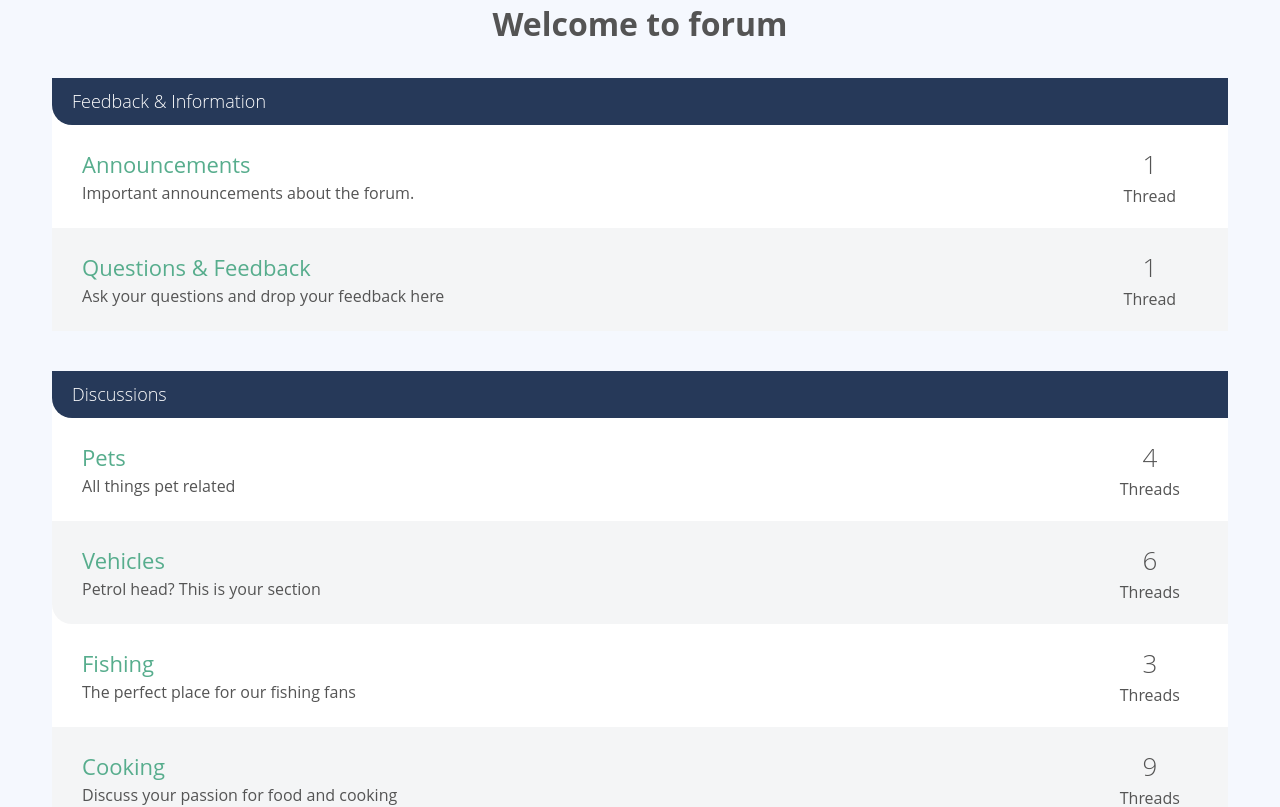
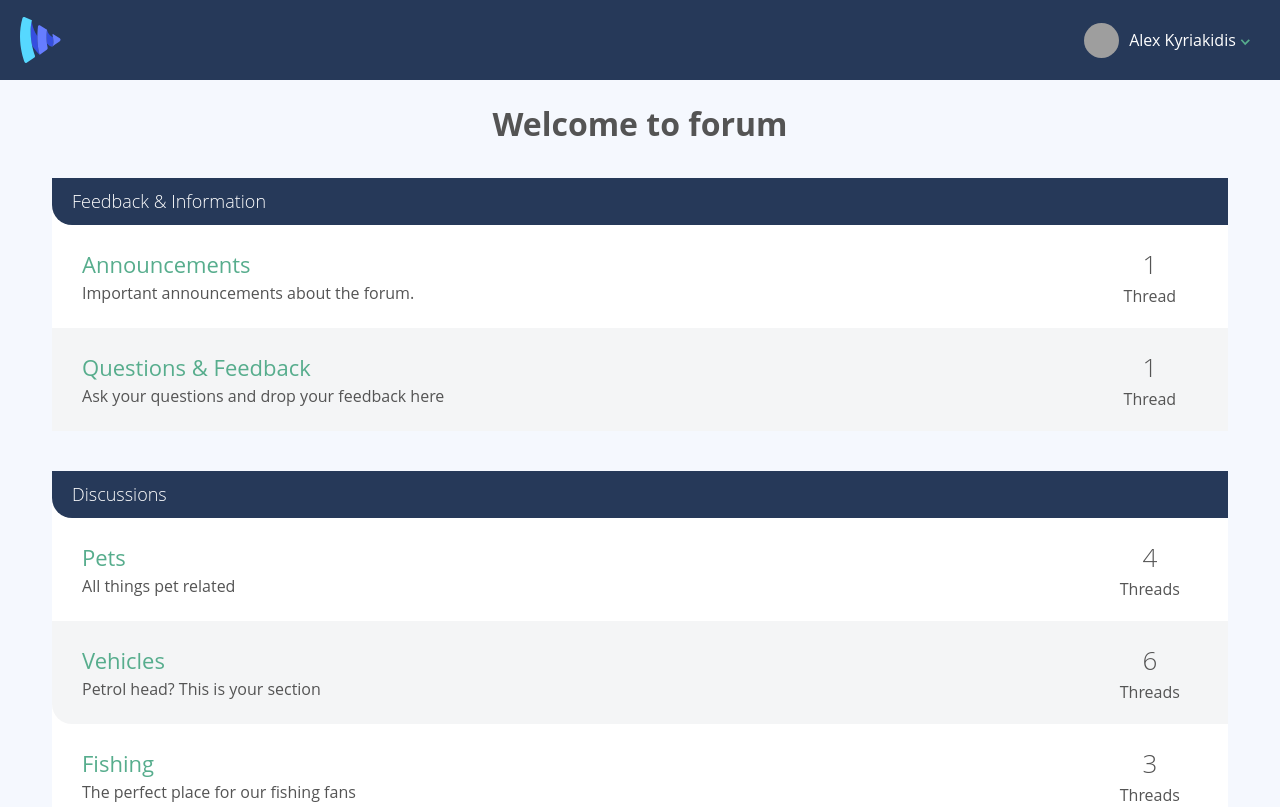
Before and after one commit to Yariandres/vue-mastery-forum, a Vue app: page / in a window 1280 px wide. Shown: the top 807 px of the page. Built offline with nearby package versions, Linux system fonts and the light colour scheme; grey boxes are pictures that could not be loaded.

Commit message:
Add navbar component and update home page layout

```diff
--- a/src/App.vue
+++ b/src/App.vue
@@ -1,5 +1,9 @@
 <template>
+  <the-navbar />
   <div class="container">
     <router-view />
   </div>
 </template>
+<script lang="ts" setup>
+import TheNavbar from './components/TheNavbar.vue';
+</script>
--- /dev/null
+++ b/src/components/TheNavbar.vue
@@ -0,0 +1,71 @@
+<template>
+  <header class="header" id="header">
+    <router-link :to="{ name: 'Home' }">
+      <img class="logo" src="../assets/img/svg/vueschool-logo.svg" alt="" />
+    </router-link>
+
+    <div class="btn-hamburger">
+      <!-- use .btn-humburger-active to open the menu -->
+      <div class="top bar"></div>
+      <div class="middle bar"></div>
+      <div class="bottom bar"></div>
+    </div>
+
+    <!-- use .navbar-open to open nav -->
+    <nav class="navbar">
+      <ul>
+        <li class="navbar-user">
+          <a href="#">
+            <img
+              class="avatar-small"
+              src="https://pbs.twimg.com/profile_images/1188775562657091594/5mgkg44t_400x400.jpg"
+              alt=""
+            />
+            <span>
+              Alex Kyriakidis
+              <img
+                class="icon-profile"
+                src="../assets/img/svg/arrow-profile.svg"
+                alt=""
+              />
+            </span>
+          </a>
+
+          <!-- dropdown menu -->
+          <!-- add class "active-drop" to show the dropdown -->
+          <div id="user-dropdown">
+            <div class="triangle-drop"></div>
+            <ul class="dropdown-menu">
+              <li class="dropdown-menu-item">
+                <a href="profile.html">View profile</a>
+              </li>
+              <li class="dropdown-menu-item"><a href="#">Log out</a></li>
+            </ul>
+          </div>
+        </li>
+      </ul>
+
+      <!-- <ul> -->
+      <!-- <li class="navbar-item">
+          <a href="index.html">Home</a>
+        </li>
+        <li class="navbar-item">
+          <a href="category.html">Category</a>
+        </li>
+        <li class="navbar-item">
+          <a href="forum.html">Forum</a>
+        </li>
+        <li class="navbar-item">
+          <a href="thread.html">Thread</a>
+        </li> -->
+      <!-- Show these option only on mobile-->
+      <!-- <li class="navbar-item mobile-only">
+          <a href="profile.html">My Profile</a>
+        </li>
+        <li class="navbar-item mobile-only">
+          <a href="#">Logout</a>
+        </li> -->
+      <!-- </ul> -->
+    </nav>
+  </header>
+</template>
--- a/src/components/pages/PageHome.vue
+++ b/src/components/pages/PageHome.vue
@@ -11,6 +11,6 @@
 </script>
 
 <template>
-  <h1>Welcome to forum</h1>
+  <h1 class="push-top">Welcome to forum</h1>
   <category-list :categories="categories" />
 </template>
--- a/src/components/pages/PageThreadShow.vue
+++ b/src/components/pages/PageThreadShow.vue
@@ -1,5 +1,5 @@
 <script setup lang="ts">
-import { computed, ref } from 'vue';
+import { computed } from 'vue';
 import PostList from '../PostList.vue';
 import PostEditor from '../PostEditor.vue';
 import { storeToRefs } from 'pinia';
@@ -20,9 +20,6 @@
 const props = defineProps<{
   id: string;
 }>();
-
-// const threads = ref(dataSource.value.threads);
-// const posts = ref(dataSource.value.posts);
 
 const thread = computed<any>(() => {
   return dataSource.value.threads.find((thread) => thread.id === props.id);
```
Also changed, not shown: src/assets/img/svg/arrow-profile.svg (added), src/assets/img/svg/vueschool-logo.svg (added).
